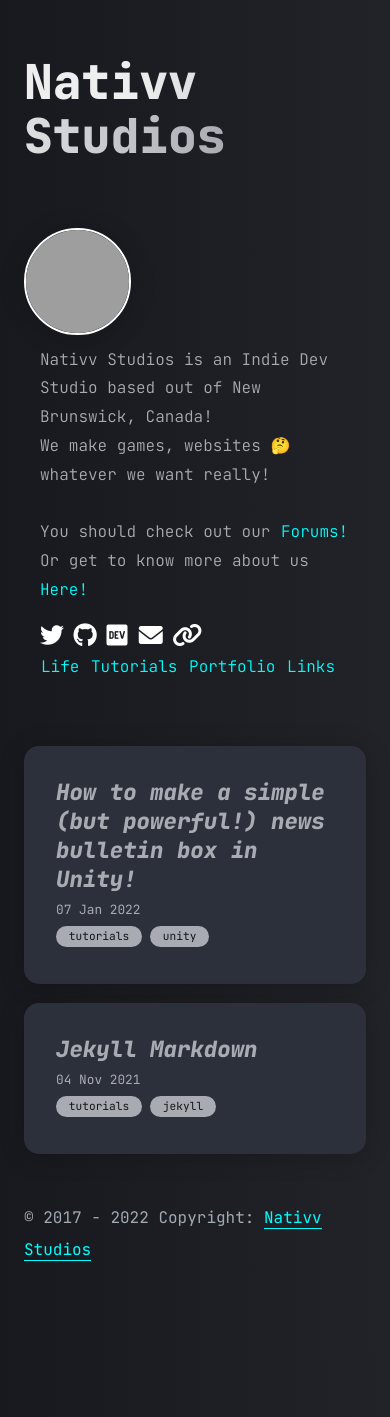
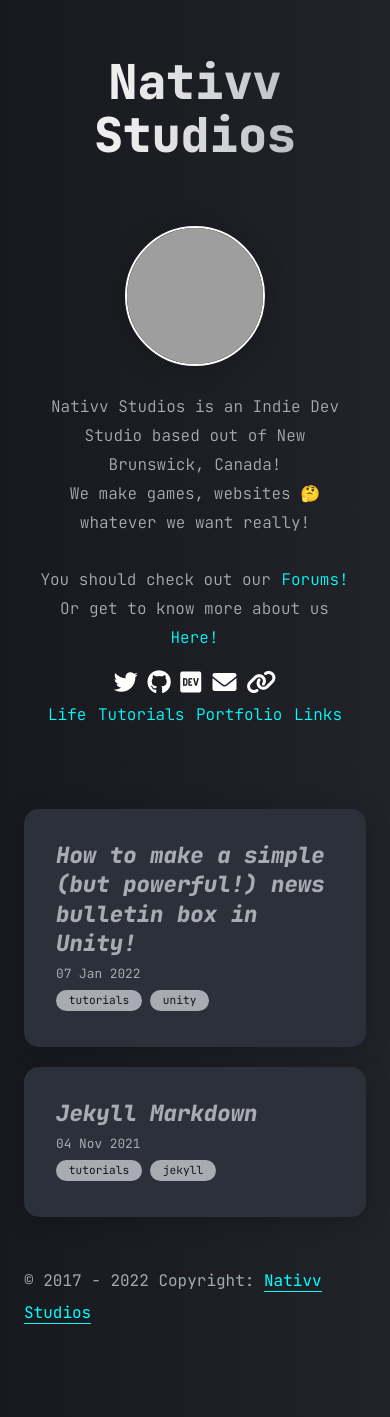
Before and after one commit to nativvstudios/nativvstudios.github.io, a Jekyll site: the page built from index.md, in a window 390 px wide. Built offline with Jekyll 4.4.1, drawn with Linux system fonts in a browser that asks for light colours; nearby versions of some CDN libraries; some web fonts are replaced; a script that is not in the unit is left out; before the commit the page ends 1354 px from its top, so only the background shows below that; grey boxes are pictures that could not be loaded.

Commit message:
Changes: -Added more color variables to get ready for dark/light mode -Revamped how site looks on mobile.

```diff
--- a/_sass/blog.scss
+++ b/_sass/blog.scss
@@ -12,6 +12,7 @@
   --white-1:#eeeeee;
   --white-2:#a9abb3;
 
+  --article-color: #2c303a;
   --navbar-color: cyan;
 }
 
@@ -50,12 +51,13 @@ header {
   .site-title {
     background: linear-gradient(to right, #eeeeee 30%, #a9abb3 100%);
     background-clip: text;
+    text-align: center;
+    margin: 0 auto;
     -webkit-background-clip: text;
     -webkit-text-fill-color: transparent;
     font-size: 4.75rem;
     font-weight: 800;
     line-height: 110%;
-    color: var(--white-1);
   }
 }
 
@@ -88,7 +90,7 @@ main {
 }
 
 #bio-wrapper {
-  margin-left: 1rem;
+  margin-left: 3em;
 }
 
 [data-tooltip] {
@@ -202,7 +204,7 @@ main {
   .article {
     box-shadow: 0 3px 26px 0 rgba(0,0,0,0.20);
     padding: 2rem;
-    background: #2c303a;
+    background: var(--article-color);
     border-radius: 15px;
     transition: all 0.2s ease-in-out;
     position: relative;
@@ -493,24 +495,32 @@ main {
 
 @media screen and (max-width: 550px) {
   header .site-title {
+    display: grid;
     font-size: 3rem;
+    margin: 0 auto;
+    text-align: center;
   }
 
   .articles, .links {
     row-gap: 1.2rem;
   }
-}
 
-@media screen and (max-width: 450px) {
+  #bio-wrapper {
+    margin: 1em;
+  }
+
   #bio {
     display: grid;
     align-items: center;
+    margin: 0 auto;
+    text-align: center;
   }
 
   #img-wrapper img {
     border-radius: 50%;
+    margin-left: auto;
     border: 2px solid white;
-    width: 30%;
+    width: 40%;
     max-width: 100%;
     box-shadow: 0 3px 26px 0 rgba(0,0,0,0.20);
 
@@ -521,6 +531,13 @@ main {
 
     }
   }
+
+
+}
+
+@media screen and (max-width: 450px) {
+
+
 }
 
 @media screen and (max-width: 380px) {
```
